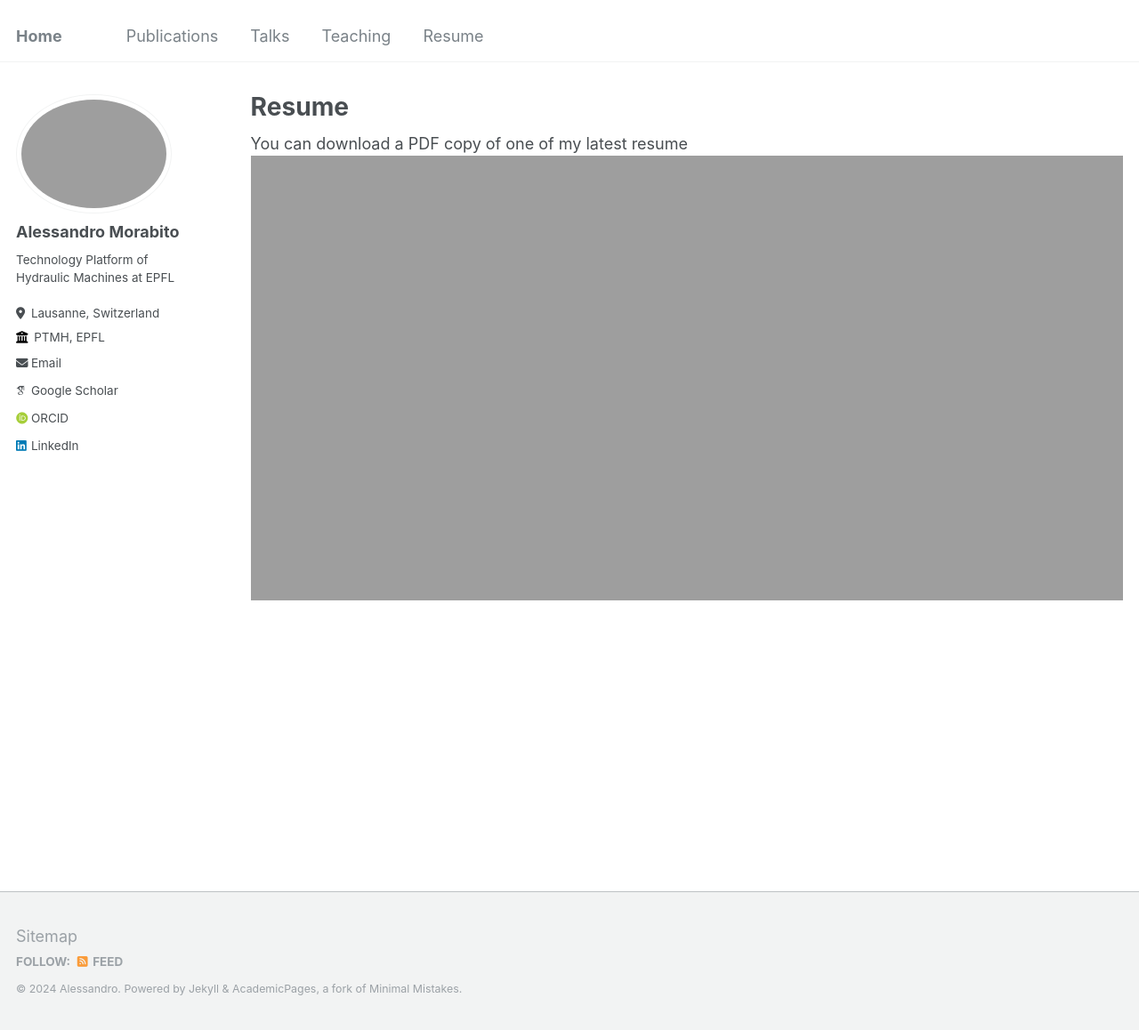
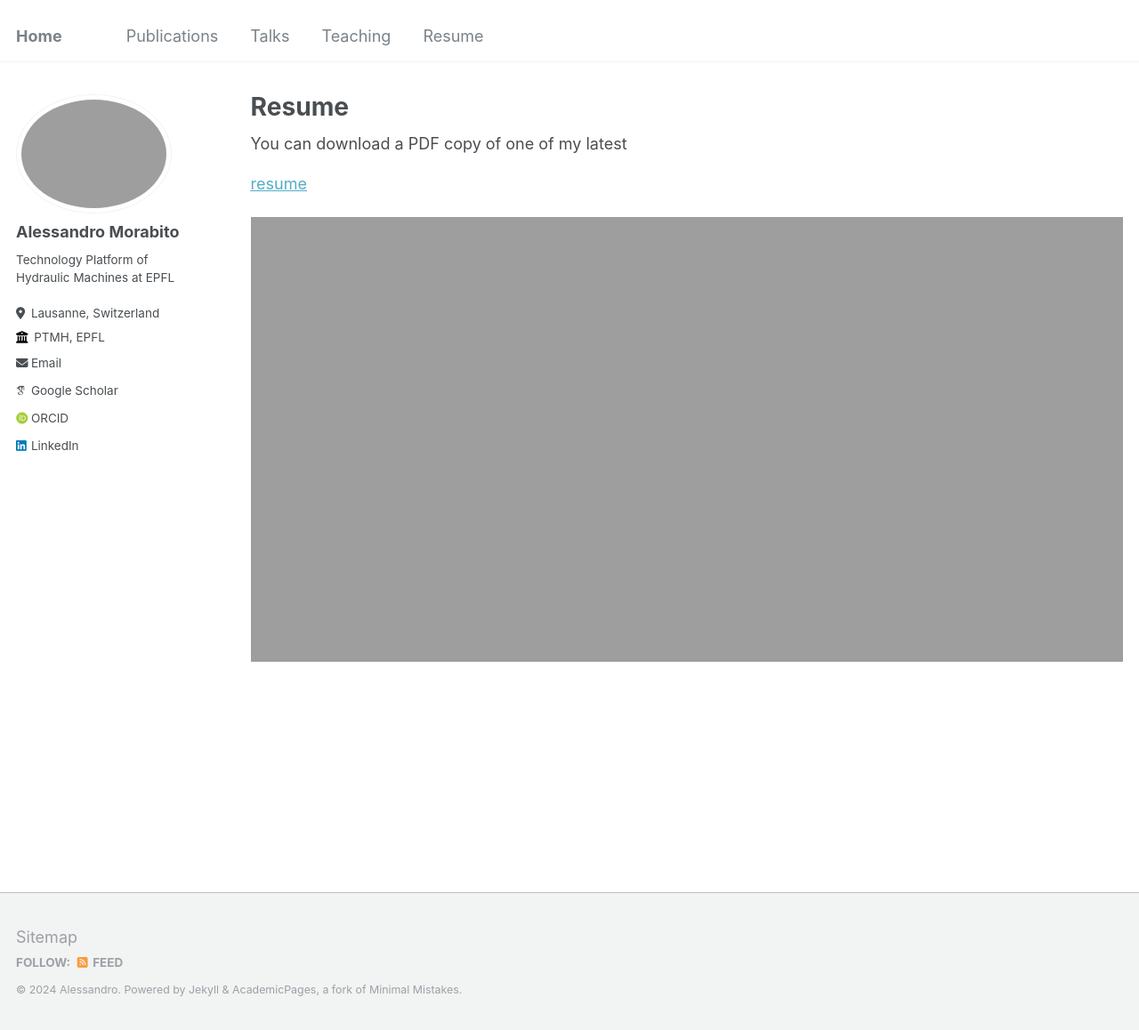
Before and after one commit to morabito-a/info, a Jekyll site: the page built from _pages/resume.html, in a window 1280 px wide and 1158 px high. Shown: the whole window at 89% size. Built offline with Jekyll 4.4.1, drawn with Linux system fonts in a browser that asks for light colours; some web fonts are replaced.

Commit message:
Update resume.html

```diff
--- a/_pages/resume.html
+++ b/_pages/resume.html
@@ -7,5 +7,7 @@ author_profile: true
 
 {% include base_path %}
 
-You can download a PDF copy of one of my latest resume <a href="{{base_path}}/info/files/resume.pdf">
+You can download a PDF copy of one of my latest
+  <p style="text-decoration:underline;"><a href="{{base_path}}/info/files/resume.pdf">resume</a></p>
+
 <iframe src="{{ base_path }}/files/resume.pdf" width="100%" height="500" frameborder="no" border="0" marginwidth="0" marginheight="0"></iframe>
```
